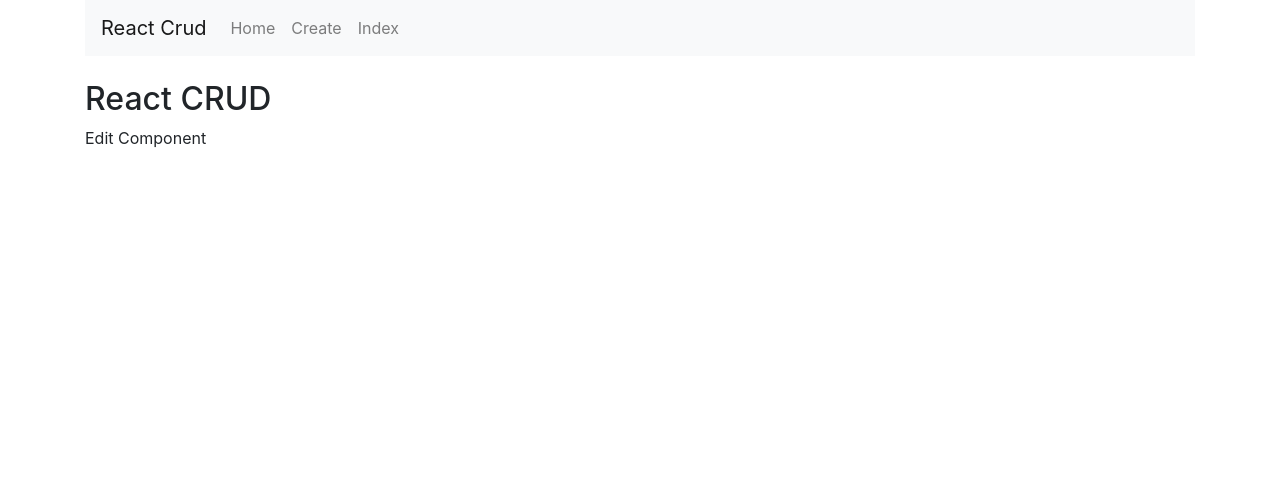
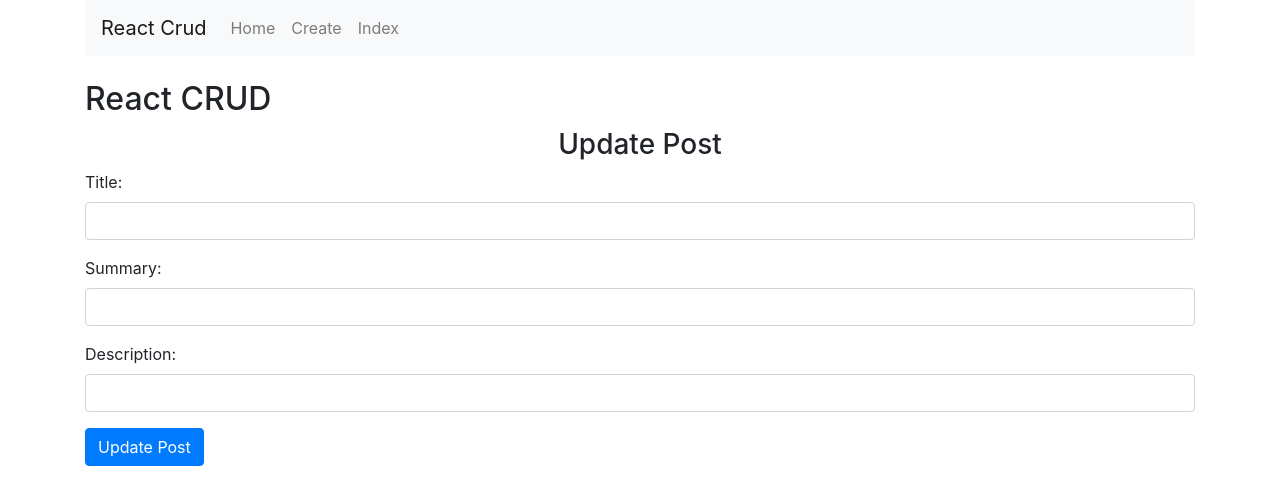
Before and after one commit to jeremiahogutu/react-crud-mern, a React (Create React App) app: page /edit/1 in a window 1280 px wide. Shown: the top 504 px of the page. Built offline with nearby package versions, Linux system fonts and the light colour scheme; no server answers.

Commit message:
edit still needs work

```diff
--- a/src/components/TableRow.js
+++ b/src/components/TableRow.js
@@ -1,4 +1,5 @@
 import React, {Component} from 'react';
+import { Link } from 'react-router-dom';
 
 class TableRow extends Component {
     render() {
@@ -14,7 +15,7 @@ class TableRow extends Component {
                     {this.props.obj.description}
                 </td>
                 <td>
-                    <button className='btn btn-primary'>Edit</button>
+                    <Link to={'/edit/'+this.props.obj._id} className='btn btn-primary'>Edit</Link>
                 </td>
                 <td>
                     <button className='btn btn-danger'>Delete</button>
--- a/src/components/edit.js
+++ b/src/components/edit.js
@@ -1,10 +1,100 @@
 import React, { Component } from 'react';
+import axios from 'axios';
 
 export default class Edit extends Component {
+    constructor(props) {
+        super(props);
+        this.state = {
+            title: '',
+            summary: '',
+            description: ''
+        }
+    }
+
+    componentDidMount() {
+        axios.get('http://localhost:4000/post/edit/'+this.props.match.params.id)
+            .then(response => {
+                this.setState({
+                    title: response.data.title,
+                    summary: response.data.summary,
+                    description: response.data.description
+                })
+            })
+            .catch(function (error) {
+                console.log(error)
+            })
+    }
+
+    onChangeTitle = (e) => {
+        this.setState({
+            title: e.target.value
+        })
+    };
+
+    onChangeSummary = (e) => {
+        this.setState({
+            summary: e.target.value
+        })
+    };
+
+    onChangeDescription = (e) => {
+        this.setState({
+            description: e.target.value
+        })
+    };
+
+    onSubmit = (e) => {
+        e.preventDefault();
+        const obj = {
+            title: this.state.title,
+            summary: this.state.summary,
+            description: this.state.description
+        };
+        axios.post('http://localhost:4000/post/update/'+this.props.match.params.id, obj)
+            .then(res => console.log(res.data));
+        this.props.history.push('/index')
+    };
+
     render() {
         return (
-            <div>
-                <p>Edit Component</p>
+            <div style={{ marginTop: 10 }}>
+               <h3 align="center">Update Post</h3>
+                <form onSubmit={this.onSubmit}>
+                    <div className='form-group'>
+                        <label>Title: </label>
+                        <input
+                            type='text'
+                            className='form-control'
+                            value={this.state.title}
+                            onChange={this.onChangeTitle}
+                        />
+                    </div>
+                    <div className='form-group'>
+                        <label>Summary: </label>
+                        <input
+                            type='text'
+                            className='form-control'
+                            value={this.state.summary}
+                            onChange={this.onChangeSummary}
+                        />
+                    </div>
+                    <div className='form-group'>
+                        <label>Description: </label>
+                        <input
+                            type='text'
+                            className='form-control'
+                            value={this.state.description}
+                            onChange={this.onChangeDescription}
+                        />
+                    </div>
+                    <div className='form-group'>
+                        <input
+                            type='submit'
+                            value='Update Post'
+                            className='btn btn-primary'
+                        />
+                    </div>
+                </form>
             </div>
         )
     }
```
Also changed, not shown: 1 other file (tests, documents, lock files or other folders).
